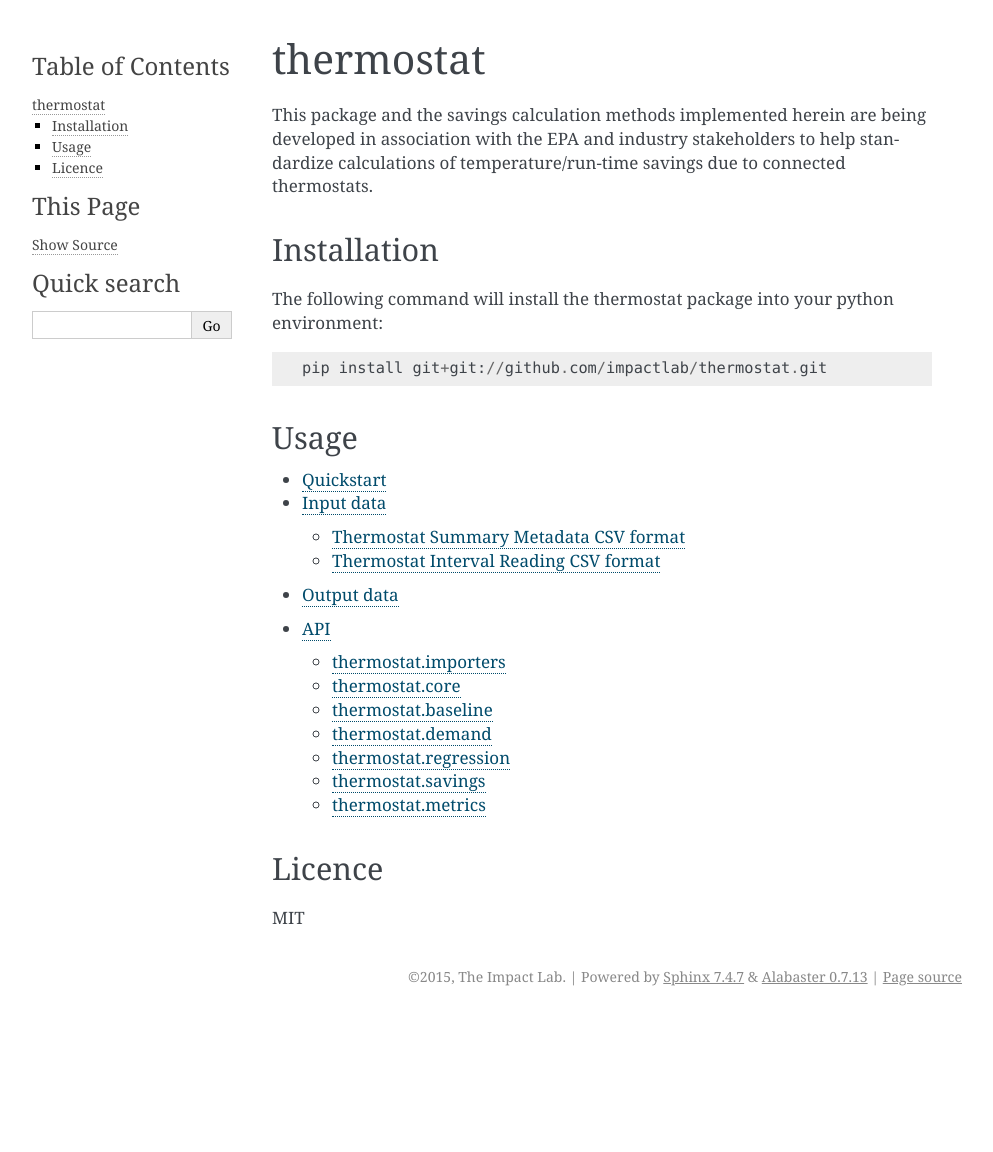
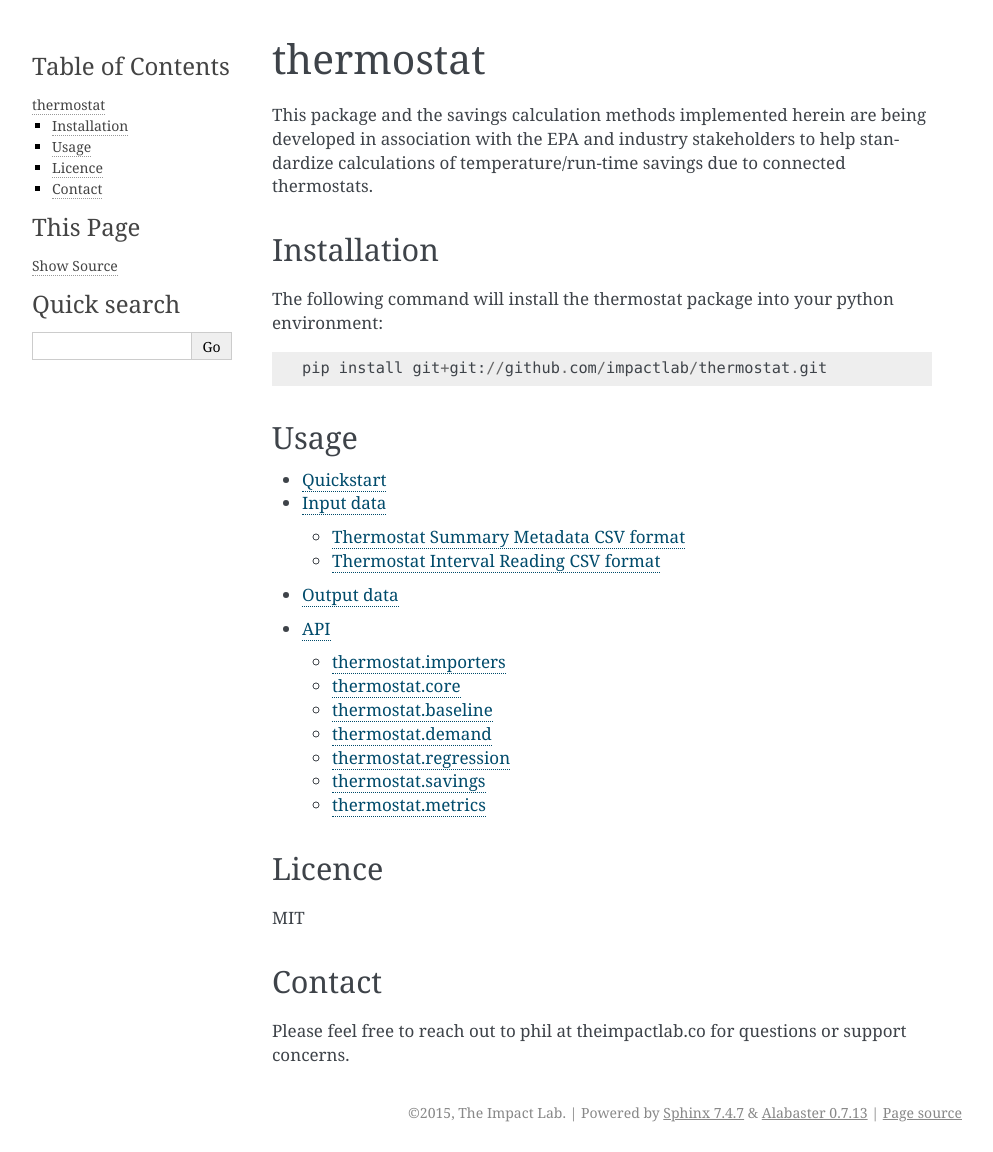
Before and after one commit to EPAENERGYSTAR/epathermostat, a Sphinx documentation site: the page built from docs/index.rst, in a window 1280 px wide. Shown: the whole page, without its empty margins (148-1141 px from the left). Built offline with Sphinx 7.4.7, drawn with Linux system fonts in a browser that asks for light colours; before the commit the page ends 1016 px from its top, so only the background shows below that.

Commit message:
Update contact info

```diff
--- a/docs/index.rst
+++ b/docs/index.rst
@@ -31,3 +31,9 @@
 -------
 
 MIT
+
+Contact
+-------
+
+Please feel free to reach out to phil at theimpactlab.co for questions or support
+concerns.
```
